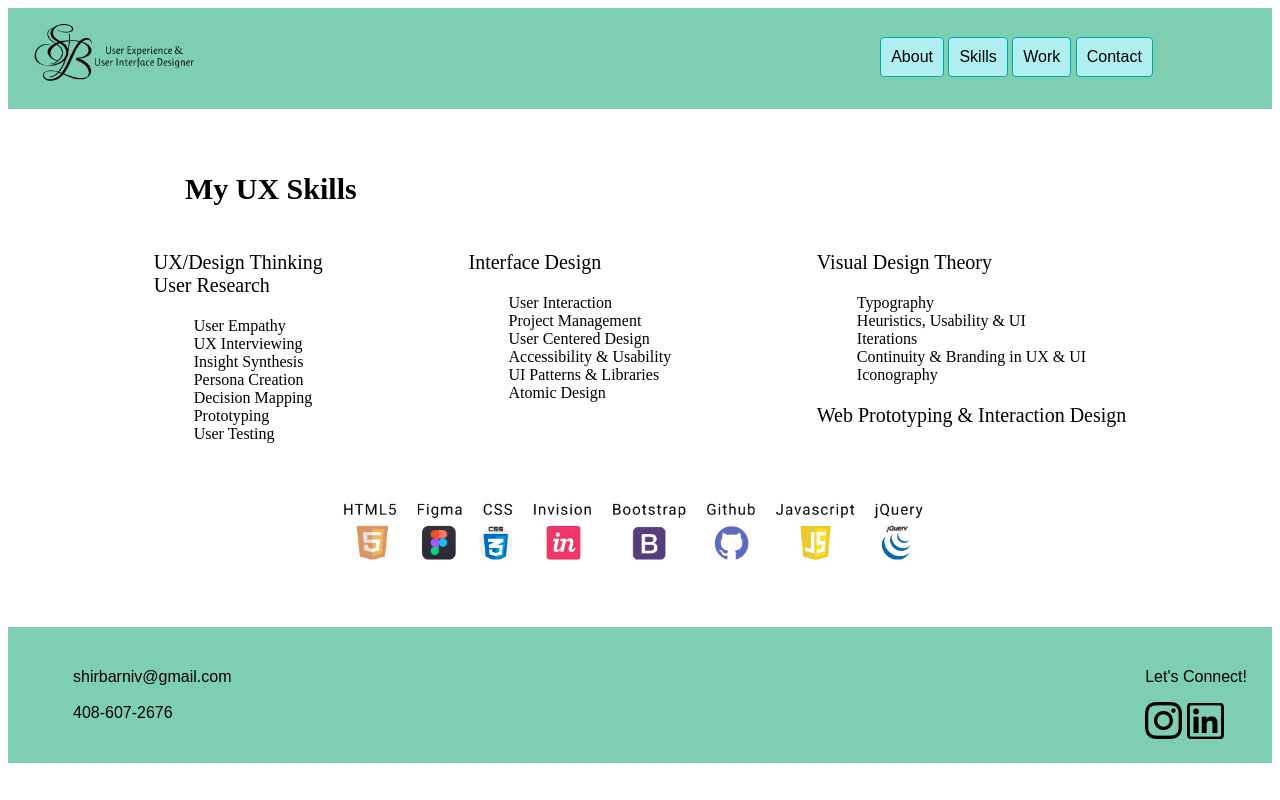
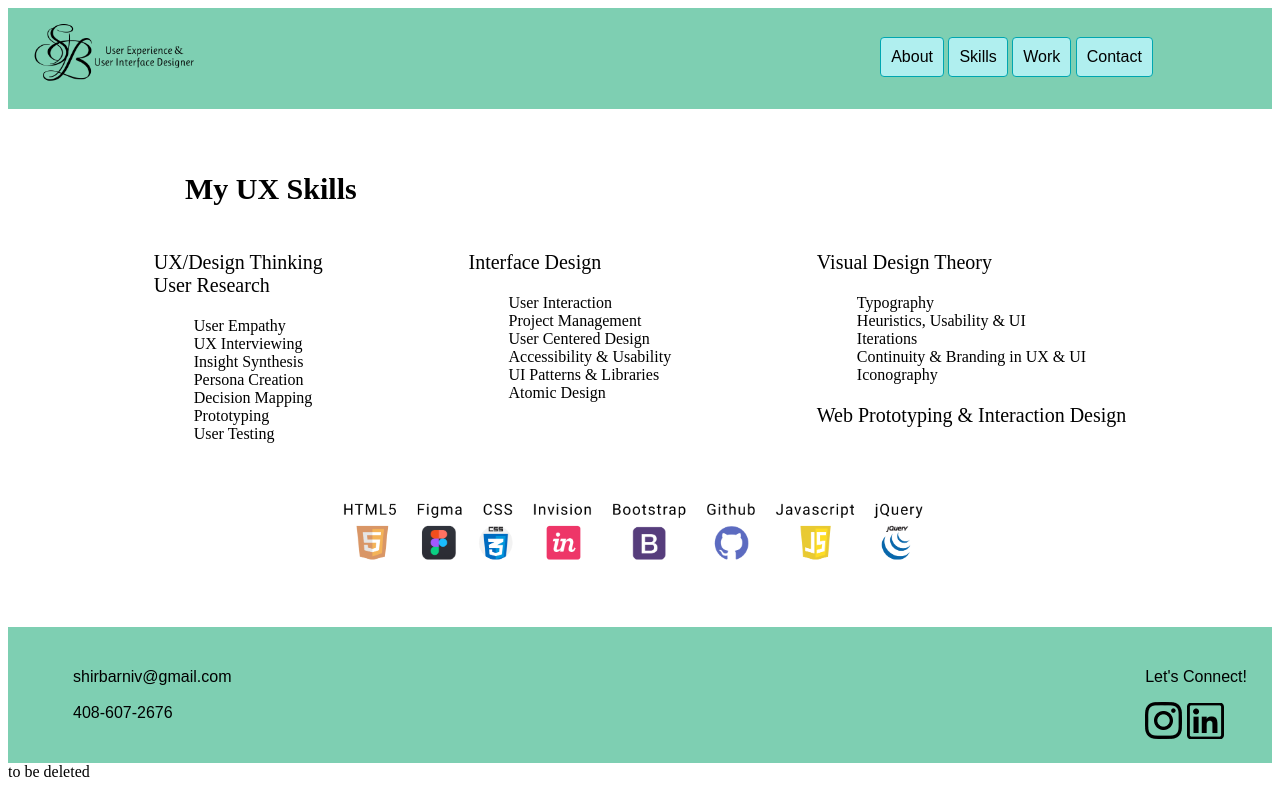
Before and after one commit to shirbarniv/UX_UI_HW_18, a plain HTML site: page index.html in a window 1280 px wide. Drawn offline with Linux system fonts and the light colour scheme.

Commit message:
pushtest

```diff
--- a/index.html
+++ b/index.html
@@ -83,5 +83,8 @@
                     <img src="images/linkedinlogo.png">
                 </div>
             </footer>
+            <div>
+                to be deleted
+            </div>
         </body>
 </html>
```
